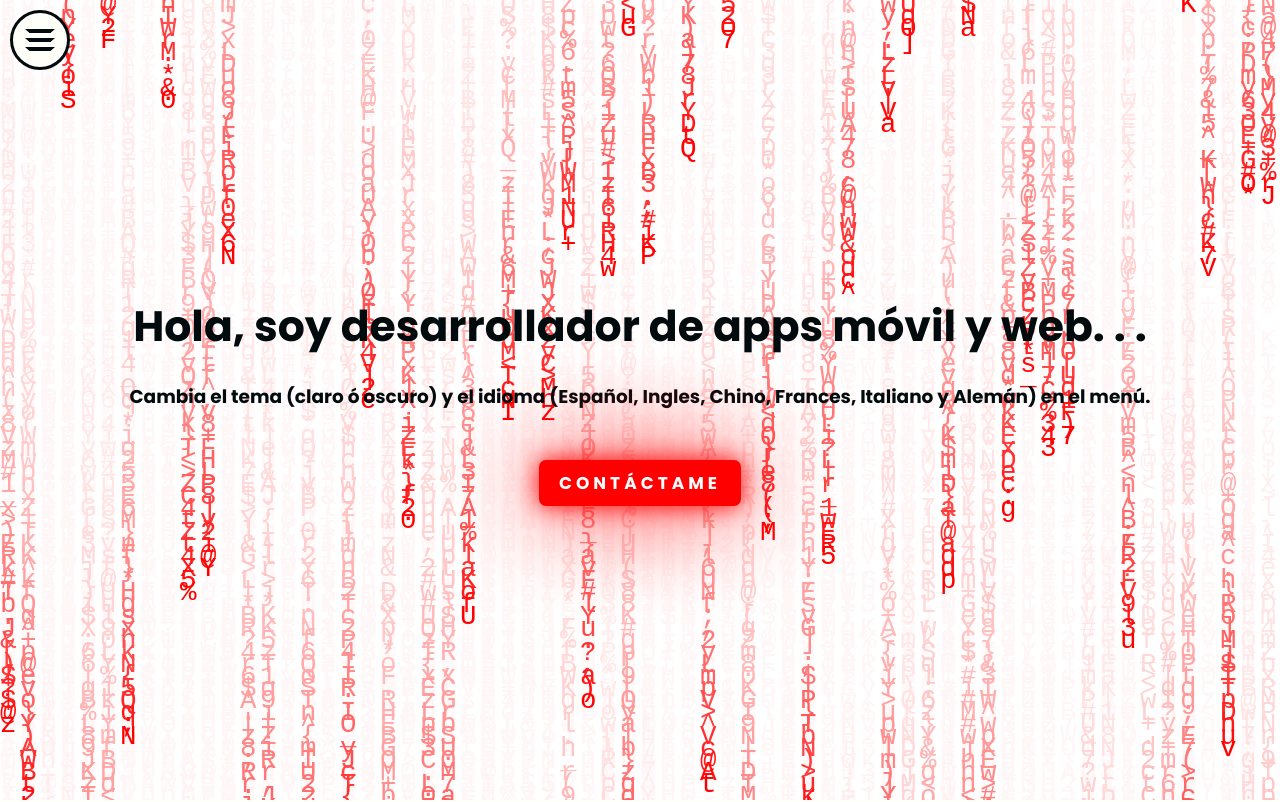
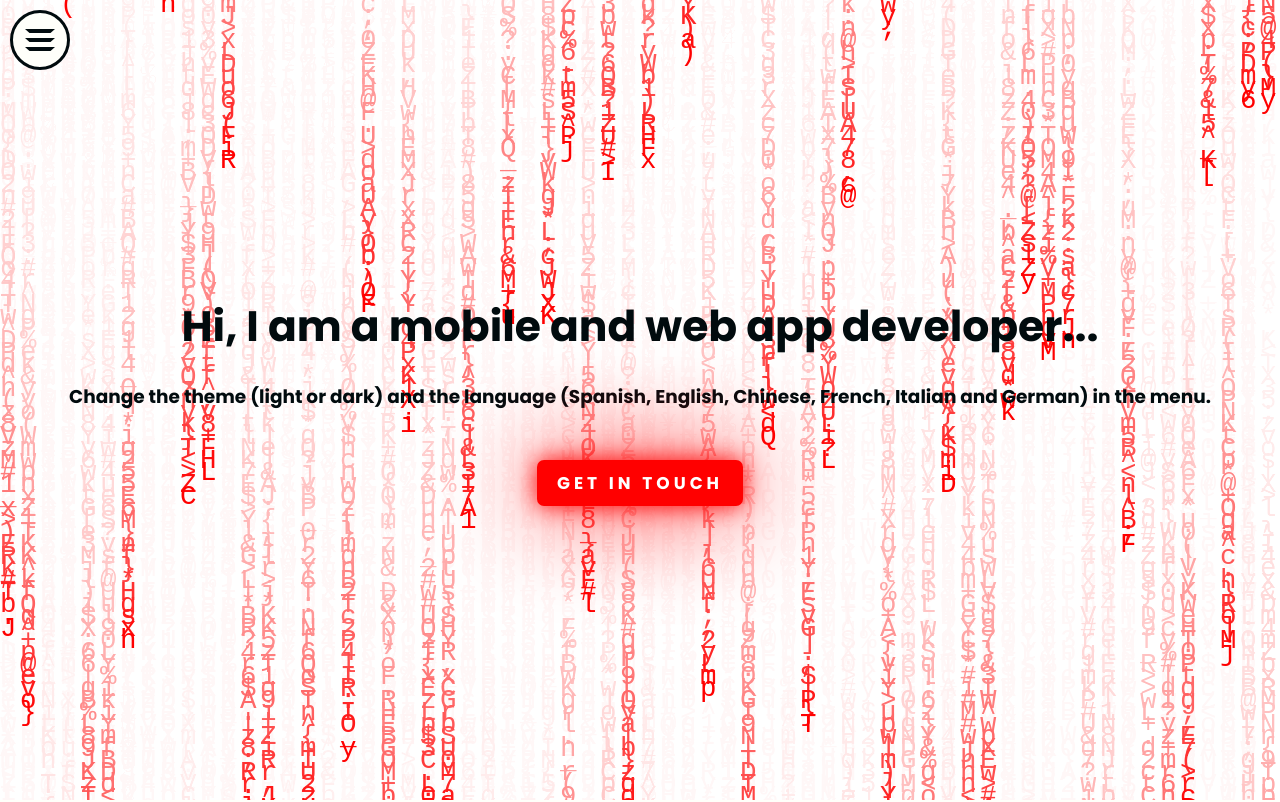
Before and after one commit to Armando2423/TMIR, a React (Vite) app: page / in a window 1280 px wide. Shown: the top 802 px of the page. Built offline with nearby package versions, Linux system fonts and the light colour scheme.

Commit message:
Inicialiate with language english

```diff
--- a/src/configuration/languages/GlobalLanguages.jsx
+++ b/src/configuration/languages/GlobalLanguages.jsx
@@ -813,11 +813,11 @@ const translations = {
 export const LanguageContext = createContext();
 
 export const LanguageProvider = ({ children }) => {
-    const [language, setLanguage] = useState('es');
-    const [texts, setTexts] = useState(translations['es']);
+    const [language, setLanguage] = useState('en');
+    const [texts, setTexts] = useState(translations['en']);
 
     useEffect(() => {
-        const savedLang = localStorage.getItem('language') || 'es';
+        const savedLang = localStorage.getItem('language') || 'en';
         setLanguage(savedLang);
         setTexts(translations[savedLang]);
     }, []);
```
